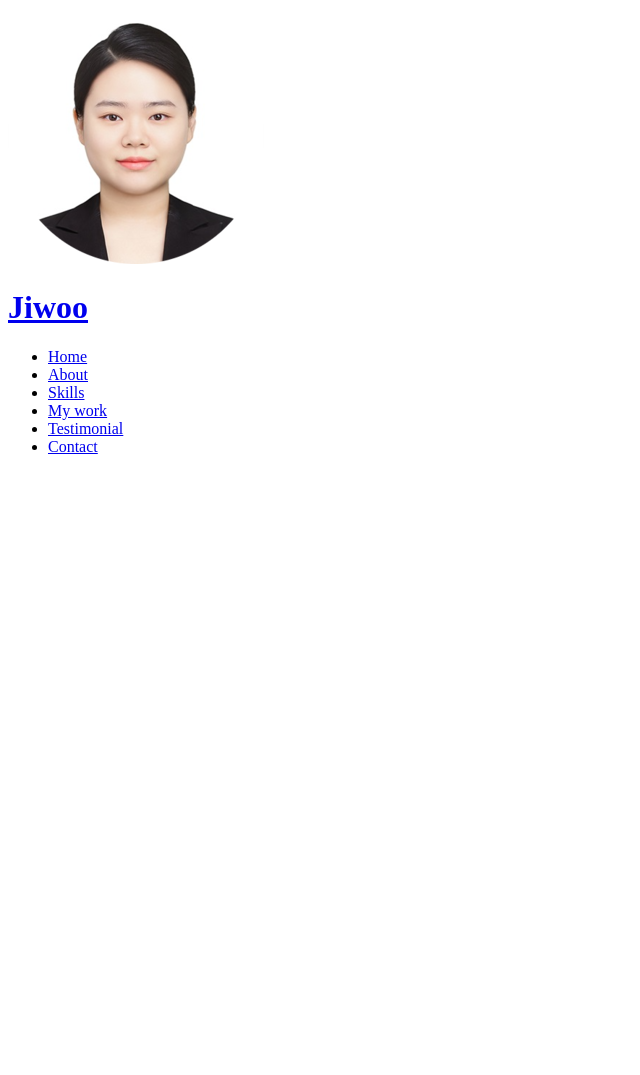
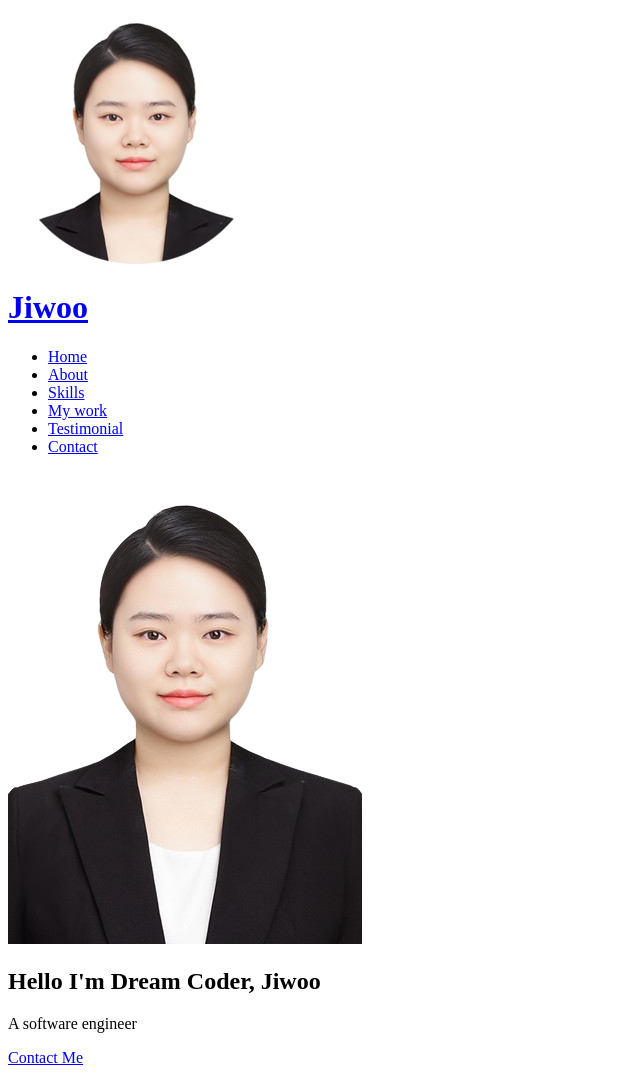
Before and after one commit to jeina93/jeina93.github.io, a plain HTML site: page index.html in a window 1280 px wide. Shown: the whole page, without its empty margins (0-640 px from the left). Before the commit the page ends 800 px from the top, so only its background shows below. Drawn offline with Linux system fonts and the light colour scheme.

Commit message:
HTML-Home

```diff
--- a/index.html
+++ b/index.html
@@ -48,7 +48,12 @@
     <!-- Main -->
     <main>
         <!-- Home -->
-        <section id="home"></section>
+        <section id="home">
+            <img src="images/profile.png" alt="Jiwoo's profile" />
+            <h2>Hello I&#39;m Dream Coder, Jiwoo</h2>
+            <p>A software engineer</p>
+            <a href="#contact">Contact Me</a>
+        </section>
         <!-- About -->
         <section id="about"></section>
         <!-- Skills -->
```
Also changed, not shown: images/profile.png (added).
